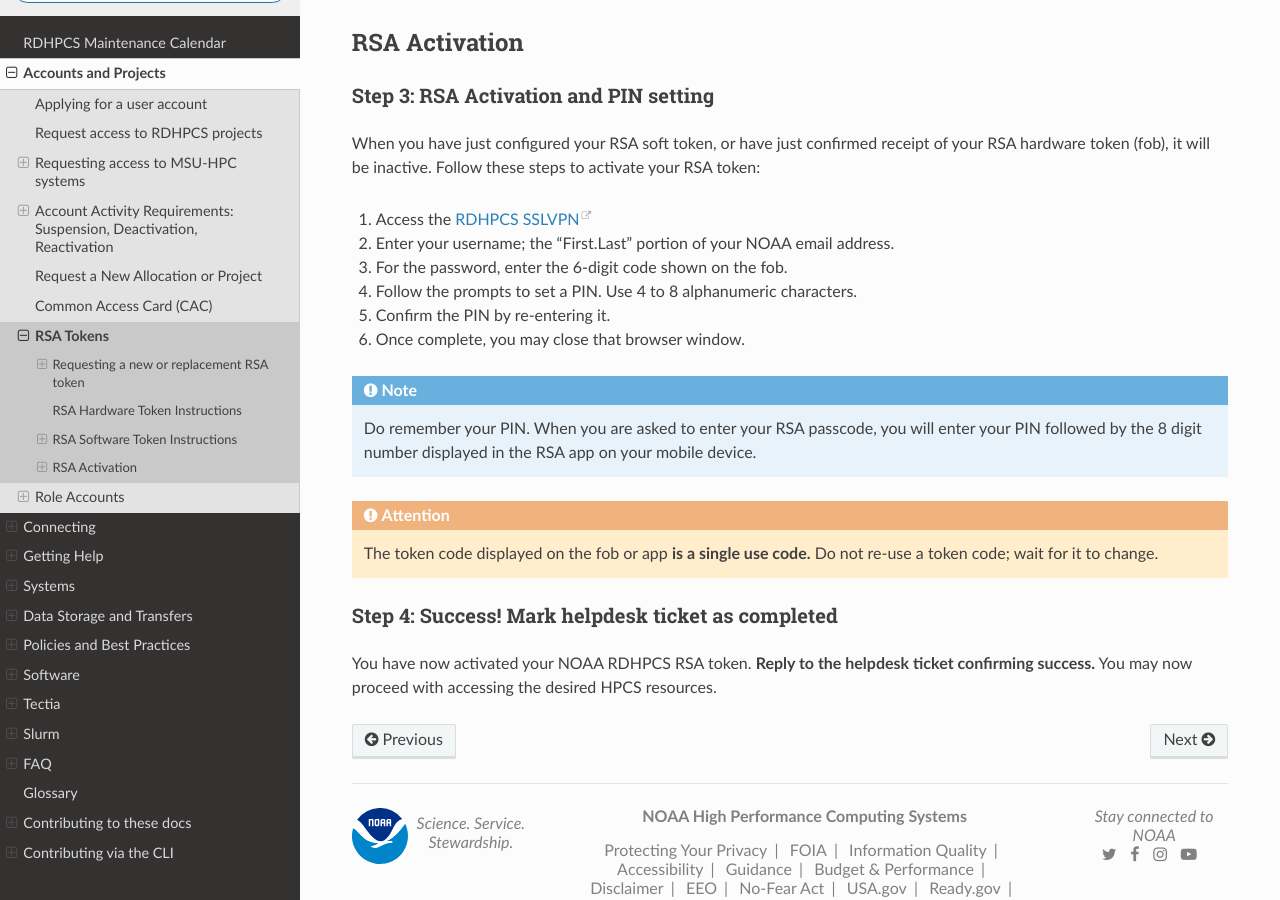
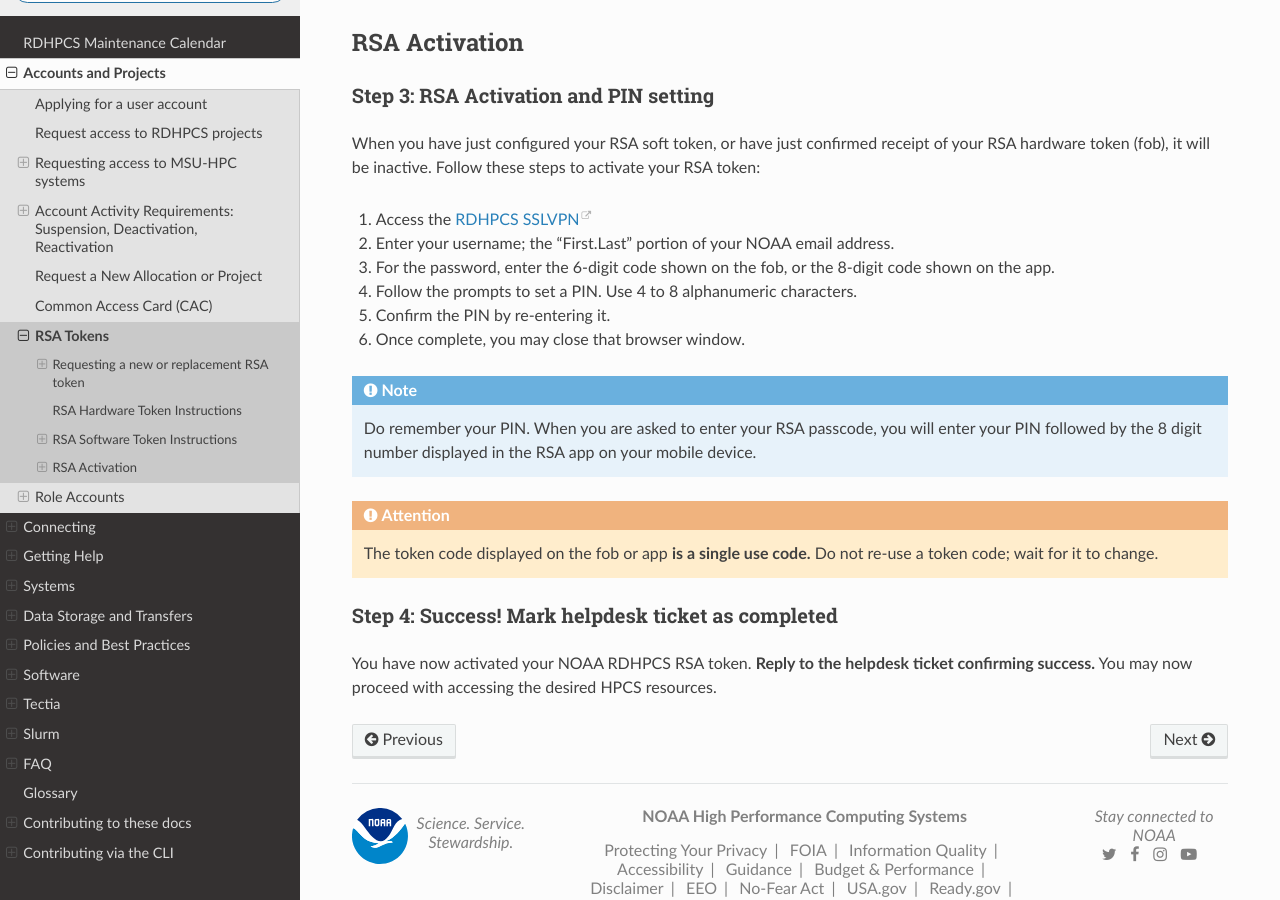
Before and after one commit to NOAA-RDHPCS/noaa-rdhpcs.github.io, a Sphinx documentation site: the page built from source/accounts/rsa_token.rst, in a window 1280 px wide and 900 px high, scrolled down 4170 px. Built offline with Sphinx 7.4.7 and the Read the Docs theme 3.1.0, drawn with Linux system fonts in a browser that asks for light colours.

Commit message:
updated numbers for hard vs soft

```diff
--- a/source/accounts/rsa_token.rst
+++ b/source/accounts/rsa_token.rst
@@ -202,7 +202,8 @@ inactive.  Follow these steps to activate your RSA token:
 #. Access the `RDHPCS SSLVPN <https://sslvpn.rdhpcs.noaa.gov/>`_
 #. Enter your username; the "First.Last" portion of your NOAA email
    address.
-#. For the password, enter the 6-digit code shown on the fob.
+#. For the password, enter the 6-digit code shown on the fob, or the
+   8-digit code shown on the app.
 #. Follow the prompts to set a PIN. Use 4 to 8 alphanumeric characters.
 #. Confirm the PIN by re-entering it.
 #. Once complete, you may close that browser window.
```
